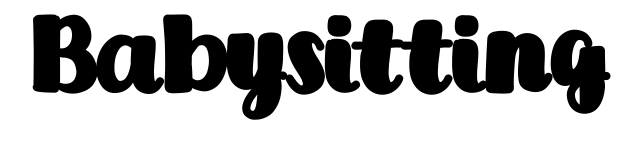
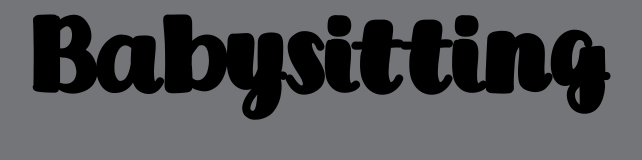
Before and after one commit to Angulorecto/babysitting, a website: page src/html/home.html in a window 1280 px wide. Shown: the whole page, without its empty margins (322-964 px from the left). Drawn offline with Linux system fonts and the light colour scheme.

Commit message:
Update home.html

```diff
--- a/src/html/home.html
+++ b/src/html/home.html
@@ -4,7 +4,7 @@
     <link rel="icon" type="image/x-icon" href="../photos/icon.ico">
     <link rel="stylesheet" href="../css/fontstylesheet.css" type="text/css" charset="utf-8"/>
   </head>
-  <body style="background-color:white;">
+  <body style="background-color:rgb(116,117,121);">
     <H1 align="center" id="p" style="font-size:100px; font-family:SundayMango; color:black;">Babysitting</H1>
   </body>
 </html>
```
